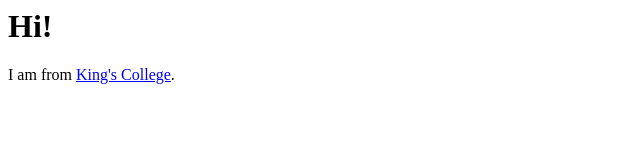
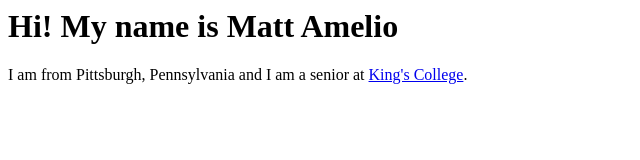
Before and after one commit to mattamelio/MattamelioCS256, a plain HTML site: page index.html in a window 1280 px wide. Shown: the whole page, without its empty margins (0-640 px from the left). Drawn offline with Linux system fonts and the light colour scheme.

Commit message:
Added name, home and graduation year

```diff
--- a/index.html
+++ b/index.html
@@ -5,7 +5,7 @@
   <meta charset="UTF utf-8"
 </head>
 <body>
-  <h1>Hi!</h1>
-  <p>I am from <a href="http://www.kings.edu">King's College</a>.</p>
+  <h1>Hi! My name is Matt Amelio</h1>
+  <p>I am from Pittsburgh, Pennsylvania and I am a senior at <a href="http://www.kings.edu">King's College</a>.</p>
 </body>
 </html>
```
